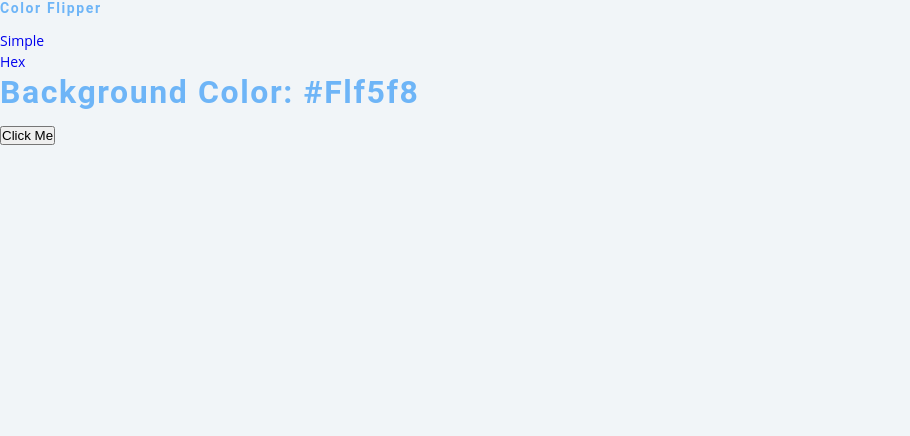
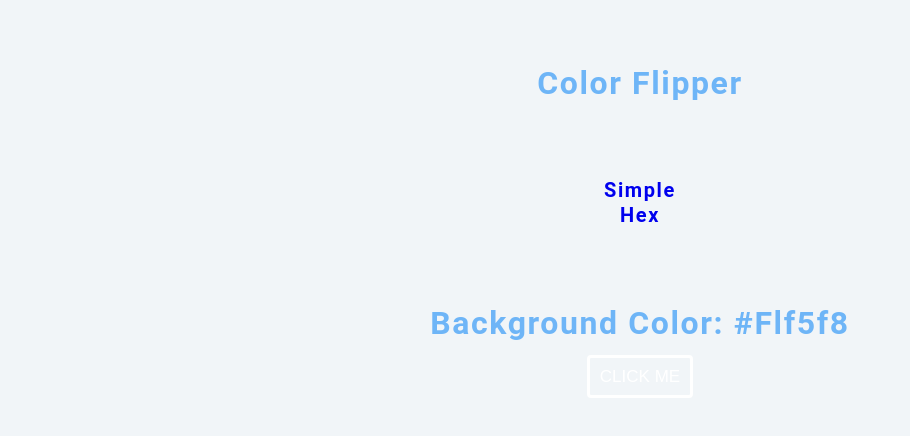
Before and after one commit to SayuruRehan/Frontend-Projects, a plain HTML site: page Color-Flipper-bg/index.html in a window 1280 px wide. Shown: the whole page, without its empty margins (0-910 px from the left). Drawn offline with Linux system fonts and the light colour scheme.

Commit message:
css transparent animation added

```diff
--- a/Color-Flipper-bg/index.html
+++ b/Color-Flipper-bg/index.html
@@ -11,19 +11,28 @@
     <body>
         <nav>
             <div class="nav-center">
-                <h4>Color flipper</h4>
+                <center>
+                <br><br><br>
+                <h2>Color flipper</h2>
+                <br><br><br>
                 <ul class="nav-links">
+                    <h3>
                     <li><a href="index.html">Simple</a></li>
                     <li><a href="hex.html">Hex</a></li>
+                    </h3>
                 </ul>
+                </center>
             </div>
         </nav>
 
         <main>
+            <br><br><br>
+            <center>
             <div class="container">
                 <h2>background color: <span class="color">#flf5f8</span></h2>
                 <button class="btn btn-hero" id="btn">Click Me</button>
             </div>
+            </center>
         </main>
         <!--JS-->
         <script src="app.js"></script>
--- a/Color-Flipper-bg/styles.css
+++ b/Color-Flipper-bg/styles.css
@@ -101,3 +101,22 @@ p{
     margin-bottom: 1.25rem;
     color: var(--clr-grey-5);
 }
+
+button {
+    transition: all .5s ease;
+    color: #fff;
+    border: 3px solid white;
+    font-family:'Montserrat', sans-serif;
+    text-transform: uppercase;
+    text-align: center;
+    line-height: 1;
+    font-size: 17px;
+    background-color : transparent;
+    padding: 10px;
+    outline: none;
+    border-radius: 4px;
+}
+button:hover {
+    color: #001F3F;
+    background-color: #fff;
+}
```
